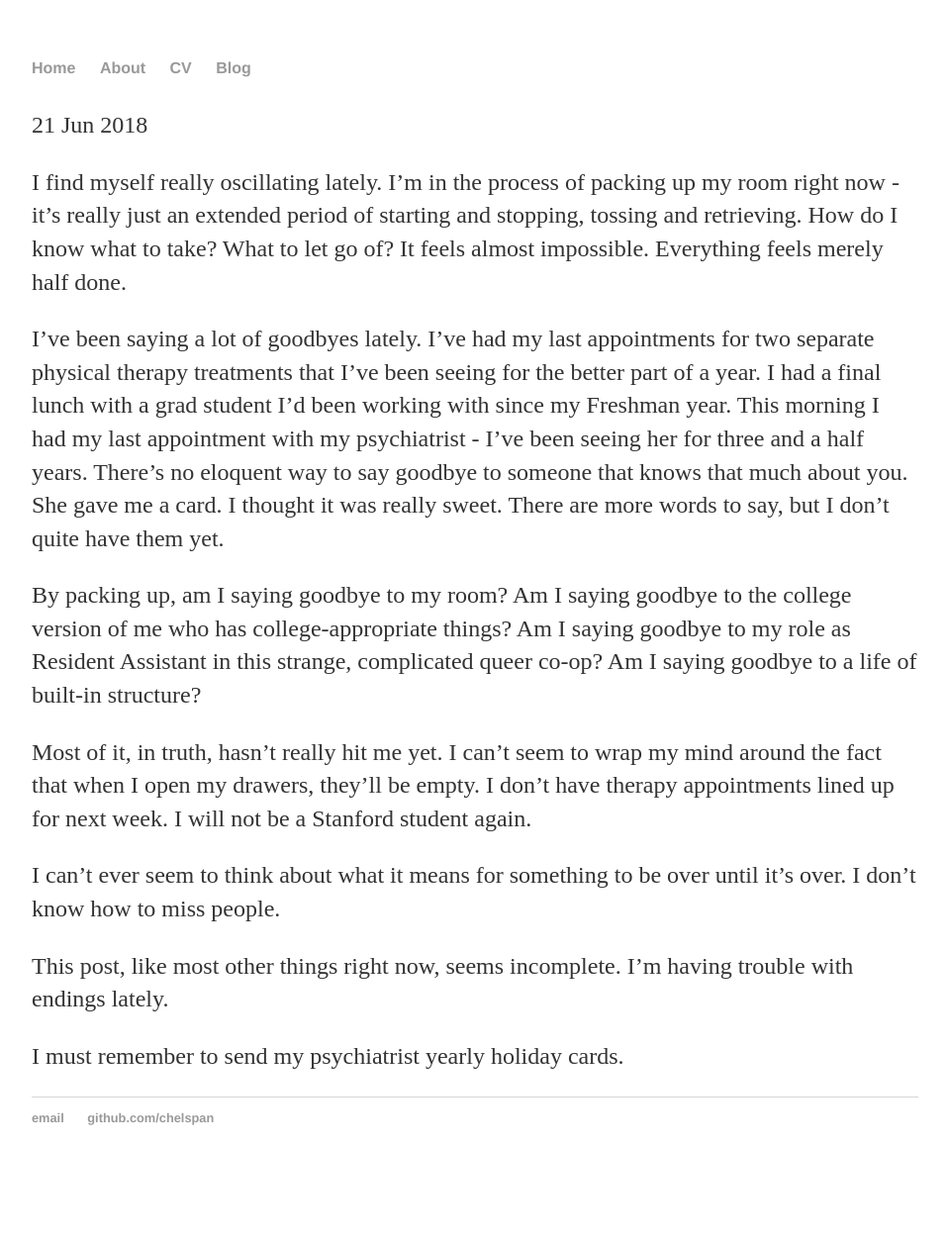
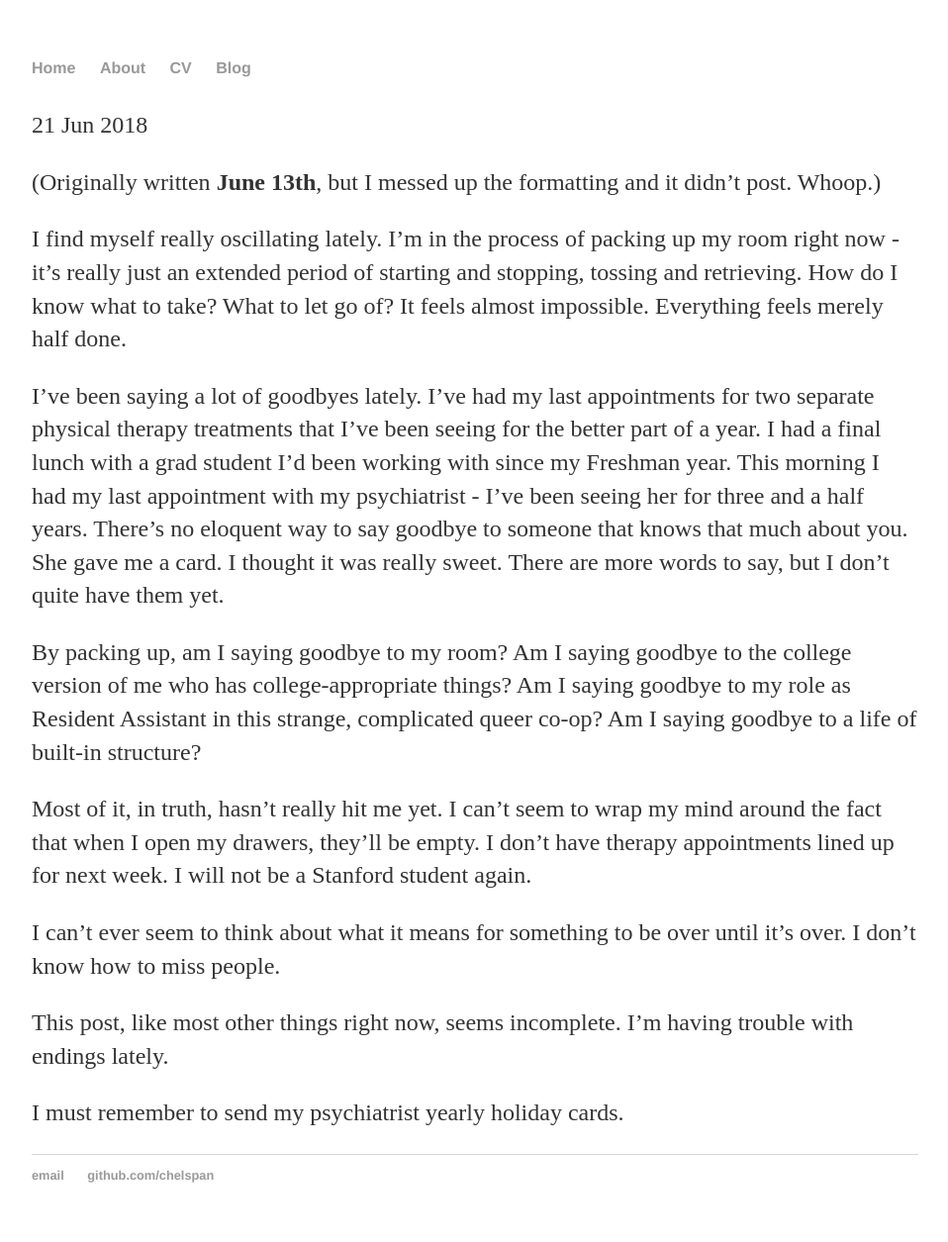
Before and after one commit to chelspan/chelspan.github.io, a Jekyll site: the page built from _posts/2018-06-21-Boxes-and-Goodbyes.md, in a window 1280 px wide. Shown: the whole page at 99% size, without its empty margins (160-1118 px from the left). Built offline with Jekyll 4.4.1, drawn with Linux system fonts in a browser that asks for light colours; our own code applies the rules of GitHub Pages for plain Markdown files; before the commit the page ends 1197 px from its top, so only the background shows below that.

Commit message:
Update and rename 2018-06-13-Boxes-and-Goodbyes.md to 2018-06-21-Boxes-and-Goodbyes.md

```diff
--- a/_posts/2018-06-13-Boxes-and-Goodbyes.md
+++ b/_posts/2018-06-21-Boxes-and-Goodbyes.md
@@ -1,8 +1,10 @@
 ---
 layout: post
 title: Boxes (alt title: Goodbyes)
-date: 2018-06-13
+date: 2018-06-21
 ---
+
+(Originally written **June 13th**, but I messed up the formatting and it didn't post. Whoop.)
 
   I find myself really oscillating lately. I'm in the process of packing up my room right now - it's really just an extended period of starting and stopping, tossing and retrieving. How do I know what to take? What to let go of? It feels almost impossible. Everything feels merely half done.
 
```
